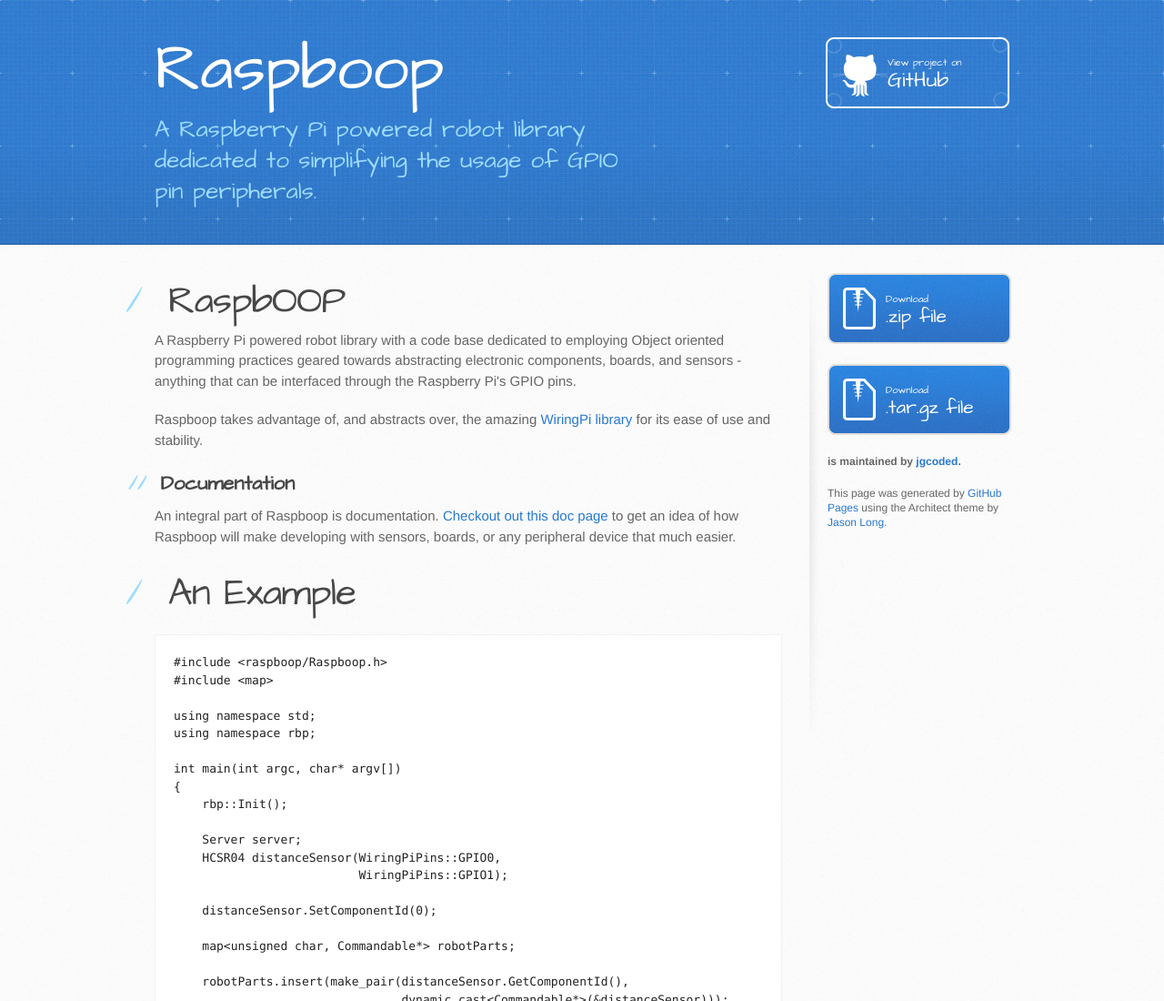
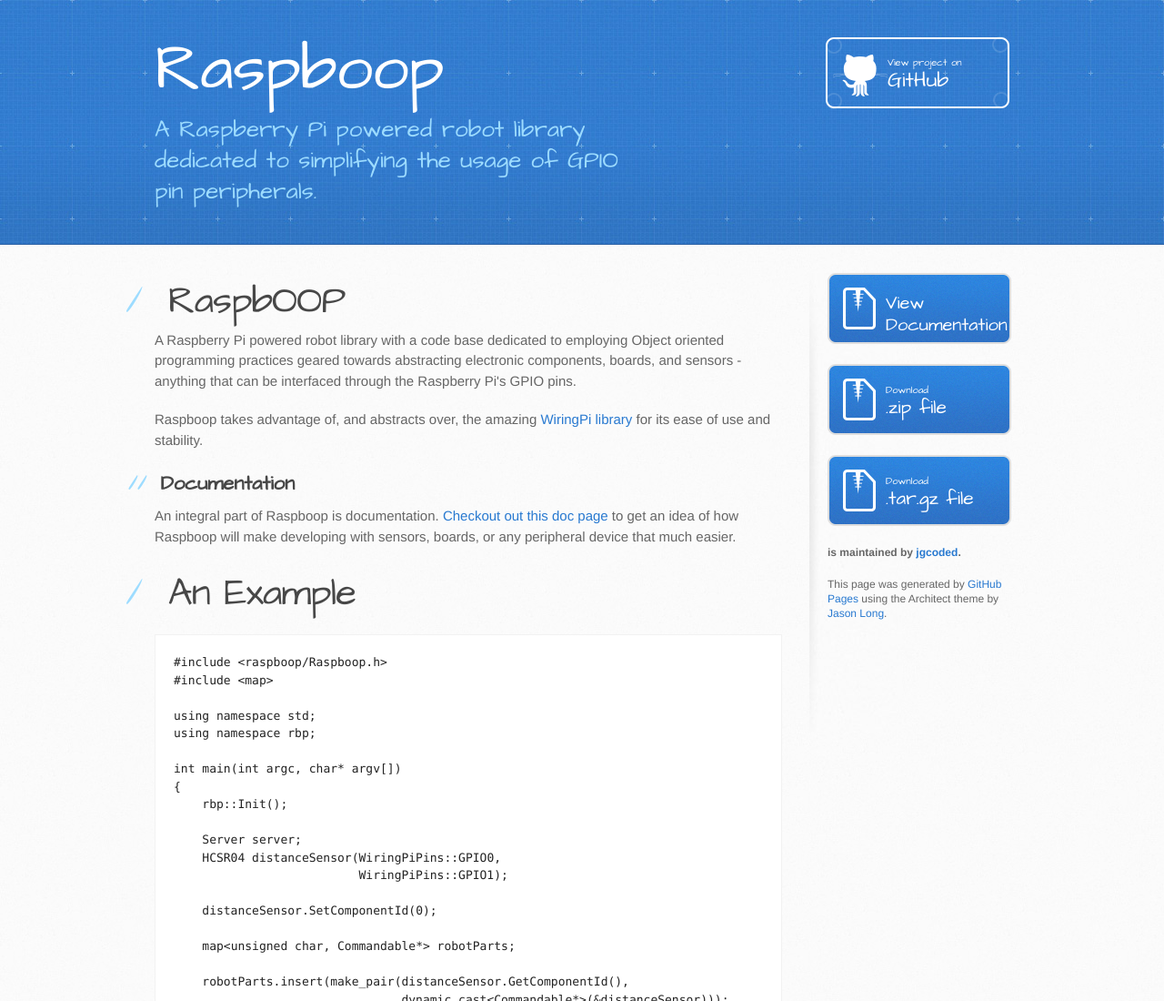
Before and after one commit to jgcoded/RaspbOOP, a plain HTML site: page index.html in a window 1280 px wide. Shown: the top 1100 px of the page at 91% size. Drawn offline with Linux system fonts and the light colour scheme.

Commit message:
Add View documentation button

```diff
--- a/index.html
+++ b/index.html
@@ -100,6 +100,9 @@ Raspboop automatically downloads and uses the newest version of wiringPi for you
         </section>
 
         <aside id="sidebar">
+          <a href="doc/html/annotated.html" class="button">
+            <div style="font-size:95%">View Documentation</div>
+          </a>
           <a href="https://github.com/jgcoded/RaspbOOP/zipball/master" class="button">
             <small>Download</small>
             .zip file
```
